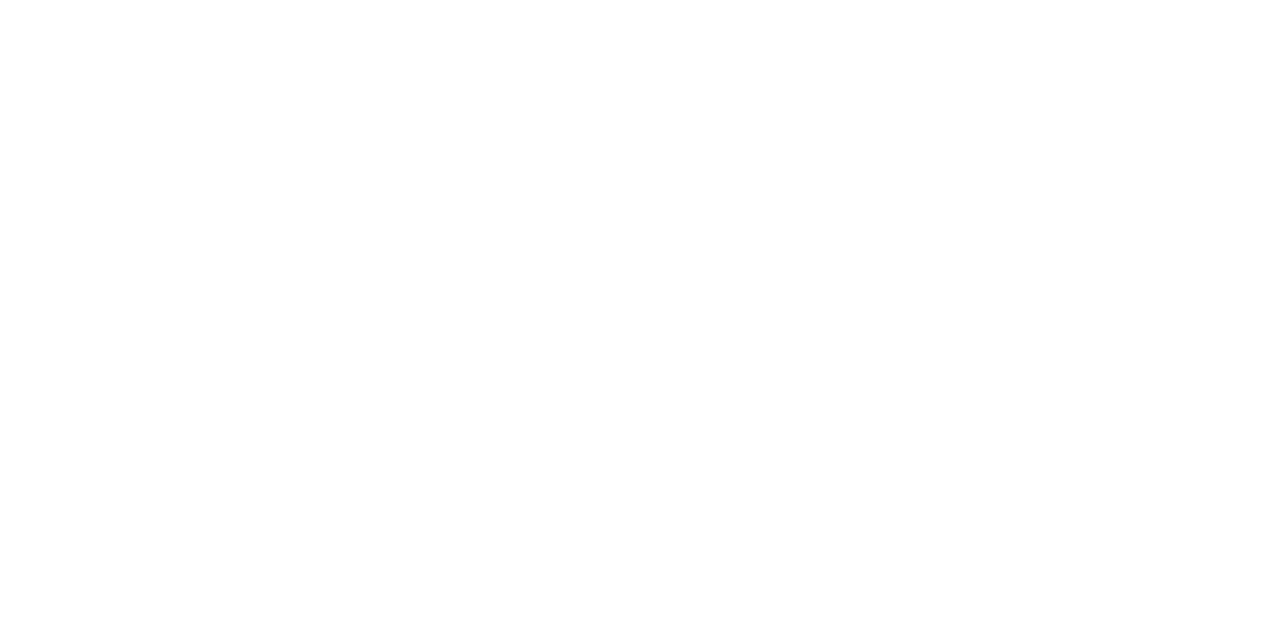
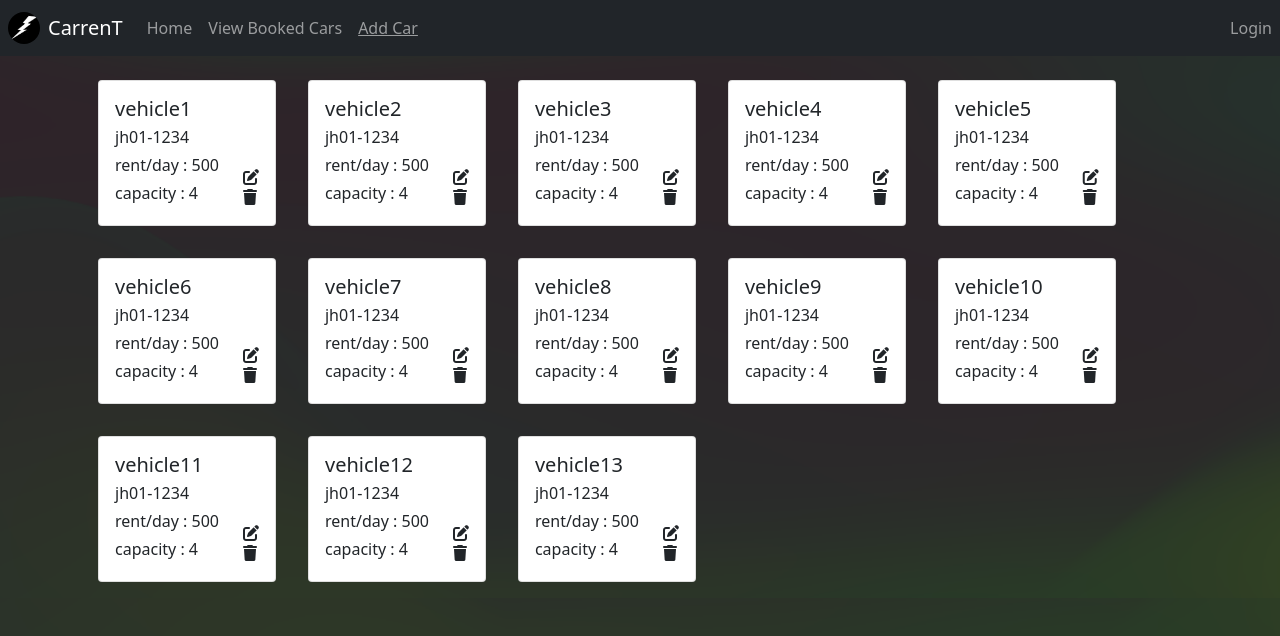
Before and after one commit to saurav7616/CarrenT, a plain HTML site: page pages/addCar/addCar.html in a window 1280 px wide. Drawn offline with nearby package versions, Linux system fonts and the light colour scheme.

Commit message:
created add cars

```diff
--- a/pages/addCar/addCar.css
+++ b/pages/addCar/addCar.css
@@ -0,0 +1,23 @@
+html,body{
+    min-height: 100%;
+    background: url("../../assets/image/bg.png");
+    background-size: cover;
+}
+
+nav{
+    position: fixed !important;
+    top: 0 !important;
+    width: 100% !important;
+    z-index: 1;
+}
+
+.logo{
+    border-radius: 50%;
+    height: 2em;
+    width: 2em;
+    margin-right: 0.5em;
+}
+
+#carList .card{
+    max-width: 30%;
+}
--- a/pages/addCar/addCar.html
+++ b/pages/addCar/addCar.html
@@ -0,0 +1,44 @@
+<!DOCTYPE html>
+<html>
+<head>
+	<meta charset="utf-8">
+	<meta http-equiv="X-UA-Compatible" content="IE=edge">
+	<meta name="viewport" content="width=device-width, initial-scale=1">
+	<title>CarrenT</title>
+	<link id="favicon" rel="shortcut icon" type="image/png" href="../../assets/image/logo.png" />
+	<link rel="stylesheet" href="addCar.css">
+	<link href="https://cdn.jsdelivr.net/npm/bootstrap@5.1.3/dist/css/bootstrap.min.css" rel="stylesheet" integrity="sha384-1BmE4kWBq78iYhFldvKuhfTAU6auU8tT94WrHftjDbrCEXSU1oBoqyl2QvZ6jIW3" crossorigin="anonymous">
+	<script src="https://kit.fontawesome.com/3f6d107690.js" crossorigin="anonymous"></script>
+</head>
+<body>
+	<nav class="navbar navbar-expand-lg navbar-dark bg-dark p-2 justify-content-between">
+		<img src="../../assets/image/logo.png" class="logo"/>
+		<a class="navbar-brand" href="#">CarrenT</a>
+		<button class="navbar-toggler" type="button" data-toggle="collapse" data-target="#navbarText" aria-controls="navbarText" aria-expanded="false" aria-label="Toggle navigation">
+		  <span class="navbar-toggler-icon"></span>
+		</button>
+		<div class="collapse navbar-collapse ml-auto" id="navbarText">
+		  <ul class="navbar-nav mr-auto flex-grow-1">
+			<li class="nav-item active">
+			  <a class="nav-link" href="../../index.html">Home</a>
+			</li>
+			<li class="nav-item">
+			  <a class="nav-link" href="../bookedCars/bookedCars.html">View Booked Cars</a>
+			</li>
+			<li class="nav-item">
+			  <a class="nav-link" href="" style="text-decoration: underline;">Add Car</a>
+			</li>
+		  </ul>
+
+		  <span class="navbar-text">
+				Login
+		  </span>
+		</div>
+	</nav>
+	<main class="d-flex justify-content-center">
+		<section class="container mt-5 pt-3 d-flex flex-wrap justify-content-start" id="carList"></section>
+  </main>
+	<script src="addCar.js"></script>
+	<script src="https://cdn.jsdelivr.net/npm/bootstrap@5.1.3/dist/js/bootstrap.bundle.min.js" integrity="sha384-ka7Sk0Gln4gmtz2MlQnikT1wXgYsOg+OMhuP+IlRH9sENBO0LRn5q+8nbTov4+1p" crossorigin="anonymous"></script>
+</body>
+</html>
--- /dev/null
+++ b/pages/addCar/addCar.js
@@ -0,0 +1,106 @@
+const carDetails=[
+	{
+		model: "vehicle1",
+		number:"jh01-1234",
+		rent: 500,
+		capacity: 4,
+	},
+	{
+		model: "vehicle2",
+		number:"jh01-1234",
+		rent: 500,
+		capacity: 4,
+	},
+	{
+		model: "vehicle3",
+		number:"jh01-1234",
+		rent: 500,
+		capacity: 4,
+	},
+	{
+		model: "vehicle4",
+		number:"jh01-1234",
+		rent: 500,
+		capacity: 4,
+	},
+	{
+		model: "vehicle5",
+		number:"jh01-1234",
+		rent: 500,
+		capacity: 4,
+	},
+	{
+		model: "vehicle6",
+		number:"jh01-1234",
+		rent: 500,
+		capacity: 4,
+	},
+	{
+		model: "vehicle7",
+		number:"jh01-1234",
+		rent: 500,
+		capacity: 4,
+	},
+	{
+		model: "vehicle8",
+		number:"jh01-1234",
+		rent: 500,
+		capacity: 4,
+	},
+	{
+		model: "vehicle9",
+		number:"jh01-1234",
+		rent: 500,
+		capacity: 4,
+	},
+	{
+		model: "vehicle10",
+		number:"jh01-1234",
+		rent: 500,
+		capacity: 4,
+	},
+	{
+		model: "vehicle11",
+		number:"jh01-1234",
+		rent: 500,
+		capacity: 4,
+	},
+	{
+		model: "vehicle12",
+		number:"jh01-1234",
+		rent: 500,
+		capacity: 4,
+	},
+	{
+		model: "vehicle13",
+		number:"jh01-1234",
+		rent: 500,
+		capacity: 4,
+	},
+]
+
+function carList(ele){
+	const myCars= document.getElementById("carList");
+  let card = '' +
+  	'<div class="card m-3">' +
+  	'    <div class="card-body">' +
+		'				<div class="d-flex">'+
+  	'        <div class="d-flex flex-column" style="padding-right:1.5rem;">' +
+  	`            <h5 class="card-title mb-1">${ele.model}</h5>` +
+  	`            <p class="card-text mb-1">${ele.number}</p>` +
+  	`            <p class="card-text mb-1">rent/day : ${ele.rent}</p>` +
+  	`            <p class="card-text mb-1">capacity : ${ele.capacity}</p>` +
+  	'        </div>' +
+  	'        <div class="d-flex flex-column-reverse">' +
+  	'            <i class="fas fa-trash mb-1"></i>' +
+  	'            <i class="fas fa-edit mb-1"></i>' +
+  	'        </div>' +
+		'				</div>'+
+  	'    </div>' +
+  	'</div>';
+	myCars.innerHTML += card;
+}
+
+function addCar(){}
+
+carDetails.map((ele)=> carList(ele));
```
Also changed, not shown: index.html (+2 -2 lines), pages/bookedCars/bookedCars.html (+2 -2 lines).
